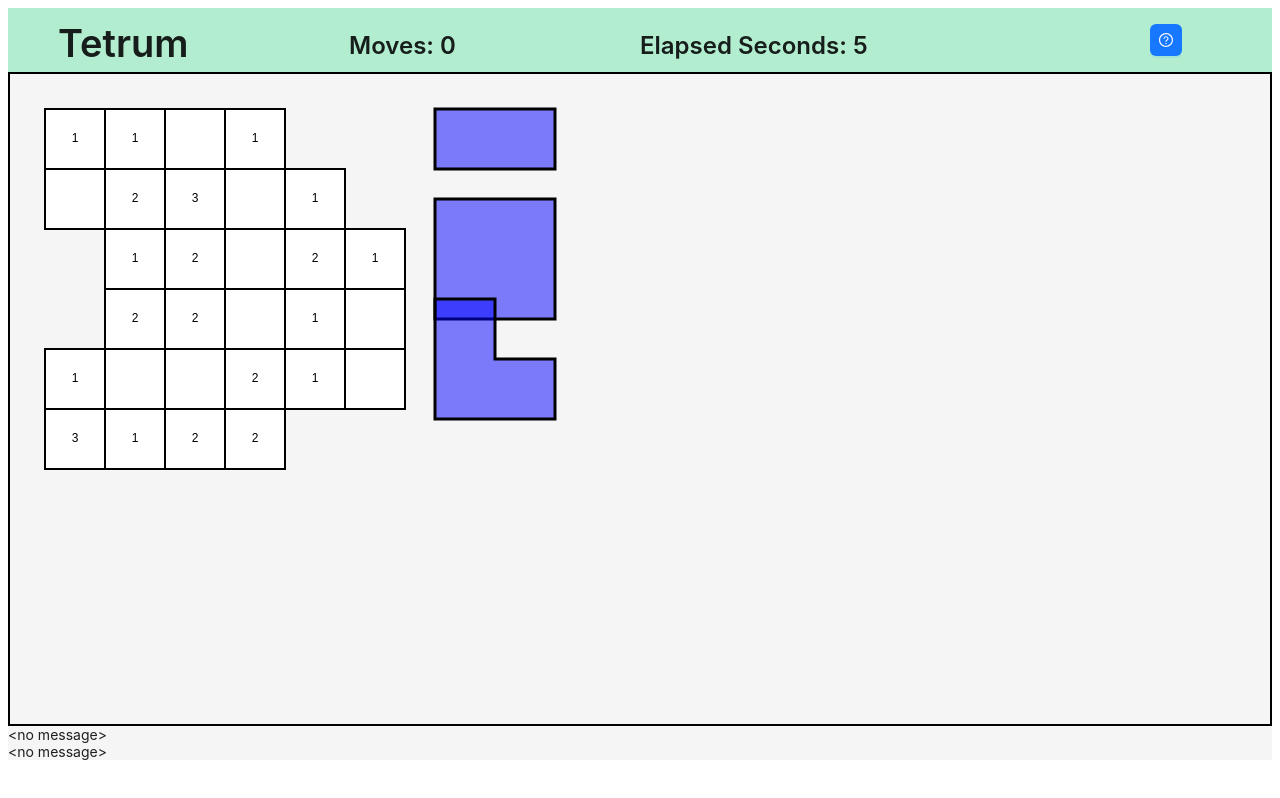
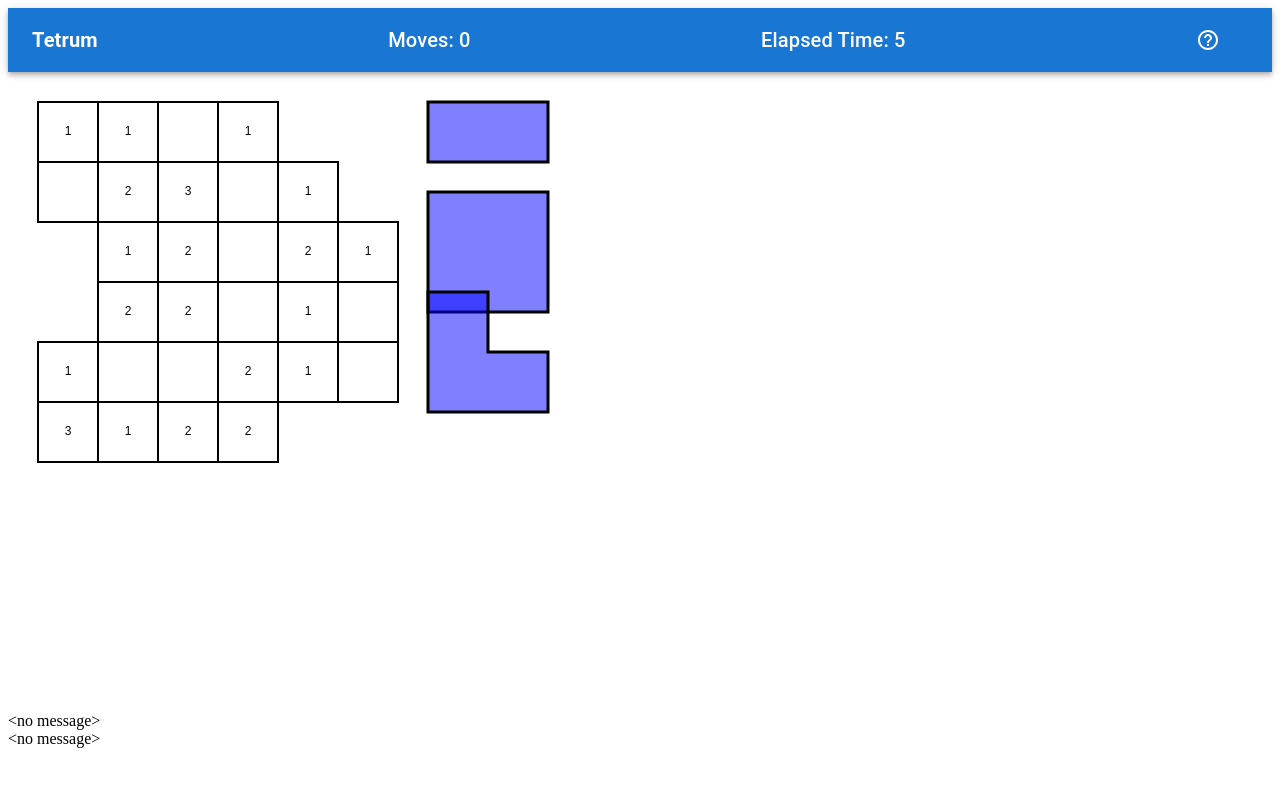
Before and after one commit to amhellmund/tetrum, a React (Vite) app: page / in a window 1280 px wide. Built offline with nearby package versions, Linux system fonts and the light colour scheme.

Commit message:
switch to material ui

```diff
--- a/package.json
+++ b/package.json
@@ -11,7 +11,10 @@
   },
   "dependencies": {
     "@ant-design/icons": "^5.3.5",
-    "antd": "^5.15.4",
+    "@emotion/react": "^11.11.4",
+    "@emotion/styled": "^11.11.5",
+    "@mui/icons-material": "^5.15.14",
+    "@mui/material": "^5.15.14",
     "konva": "^9.2.3",
     "react": "^18.2.0",
     "react-dom": "^18.2.0",
--- a/src/game.css
+++ b/src/game.css
@@ -1,11 +1,3 @@
-/* #root {
-  max-width: 1280px;
-  margin: 0 auto;
-  padding: 2rem;
-  text-align: center;
-}*/
-
 .stage {
-  border: 2px solid black;
-  padding: 25px;
+  padding: 20px;
 }
--- a/src/help.tsx
+++ b/src/help.tsx
@@ -1,21 +1,35 @@
-import { Modal, Button } from "antd";
+import Modal from '@mui/material/Modal';
+import Box from '@mui/material/Box';
+import Typography from '@mui/material/Typography';
 
 export type HelpProperties = {
     show: boolean;
     handleClose: () => void;
 };
 
+
 export default function Help(props: HelpProperties) {
     return (
         <Modal
-            title="Play Instructions"
+            sx={{
+                position: "absolute",
+                top: "50%",
+                left: "50%",
+                transform: "translate(-50%, -50%)",
+                width: 400,
+                bgcolor: "background.paper",
+                border: "1px solid black",
+                boxShadow: 24,
+                p: 4,
+            }}
             open={props.show}
-            onOk={props.handleClose}
-            onCancel={props.handleClose}
-            footer={[
-                <Button key="ok" onClick={props.handleClose}>Ok</Button>
-            ]}
+            onClose={props.handleClose}
         >
+            <Box>
+                <Typography>
+                    Help Instructions 2
+                </Typography>
+            </Box>
         </Modal>
     )
 }
--- a/src/layout.tsx
+++ b/src/layout.tsx
@@ -1,17 +1,16 @@
 import { useState, useEffect } from "react";
 
-import { Layout, Button, Typography, Row, Col } from "antd";
-import {
-  QuestionCircleOutlined
-} from '@ant-design/icons';
+import AppBar from '@mui/material/AppBar';
+import Box from '@mui/material/Box';
+import Toolbar from '@mui/material/Toolbar';
+import Typography from '@mui/material/Typography';
+import IconButton from '@mui/material/IconButton';
+import HelpOutlineIcon from '@mui/icons-material/HelpOutline';
 
 import Help from "./help";
 import Game from "./game";
 
 import "./layout.css"
-
-const { Header, Content } = Layout;
-const { Title } = Typography;
 
 export default function GameLayout () {
   const [showHelp, setShowHelp] = useState(false);
@@ -25,32 +24,31 @@ export default function GameLayout () {
 
   return (
     <>
-      <Layout>
-        <Header className="header">
-          <Row gutter={40} align="middle" className="header-row">
-            <Col span={6}>
-              <Title level={1} className="title">Tetrum</Title>
-            </Col>
-            <Col span={6}>
-              <Title level={3}>Moves: {numMoves}</Title>
-            </Col>
-            <Col span={6}>
-              <Title level={3}>Elapsed Seconds: {elapsedSeconds}</Title>
-            </Col>
-            <Col span={6} className="header-help">
-              <Button
-                type="primary"
-                icon={<QuestionCircleOutlined />}
-                size={"middle"}
-                onClick={() => {setIsGameRunning(false); setShowHelp(true)}}
-              />
-            </Col>
-          </Row>
-        </Header>
-        <Content>
-          <Game />
-        </Content>
-      </Layout>
+      <Box sx={{ flexGrow: 1 }}>
+        <AppBar position="static">
+          <Toolbar>
+            <Typography variant="h6" component="div" sx={{ flexGrow: 1 }}>
+              <b>Tetrum</b>
+            </Typography>
+            <Typography variant="h6" component="div" sx={{ flexGrow: 1 }}>
+              Moves: {numMoves}
+            </Typography>
+            <Typography variant="h6" component="div" sx={{ flexGrow: 1 }}>
+              Elapsed Time: {elapsedSeconds}
+            </Typography>
+            <IconButton
+              size="large"
+              edge="start"
+              color="inherit"
+              sx={{ mr: 2 }}
+              onClick={() => setShowHelp(true)}
+            >
+              <HelpOutlineIcon />
+            </IconButton>
+          </Toolbar>
+        </AppBar>
+        <Game />
+      </Box>
       <Help
         show={showHelp}
         handleClose={() => {setShowHelp(false); setIsGameRunning(true)}}
```
Also changed, not shown: 1 other file (tests, documents, lock files or other folders).
